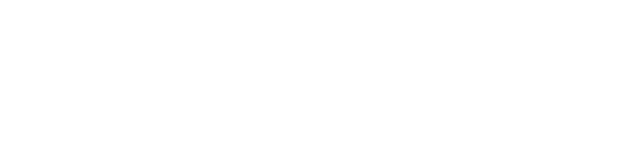
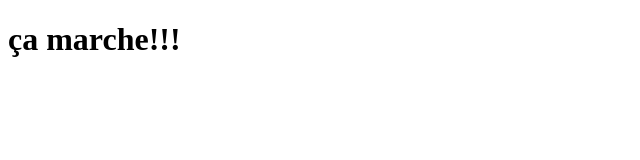
Before and after one commit to ColinBertin/excursion, a plain HTML site: page index.html in a window 1280 px wide. Shown: the whole page, without its empty margins (0-640 px from the left). Drawn offline with Linux system fonts and the light colour scheme.

Commit message:
test 1 2

```diff
--- a/index.html
+++ b/index.html
@@ -5,6 +5,6 @@
     </head>
 
     <body>
-
+        <h1>ça marche!!!</h1>
     </body>
 </html>
```
